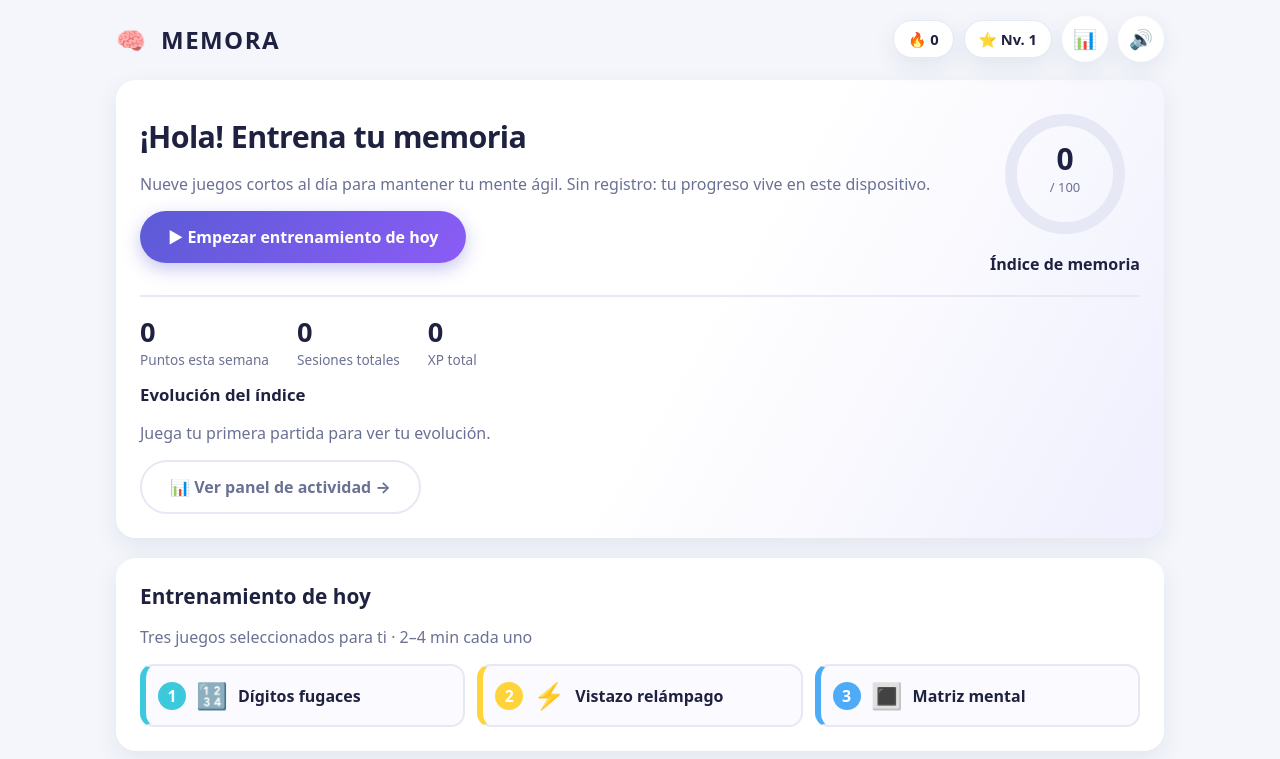
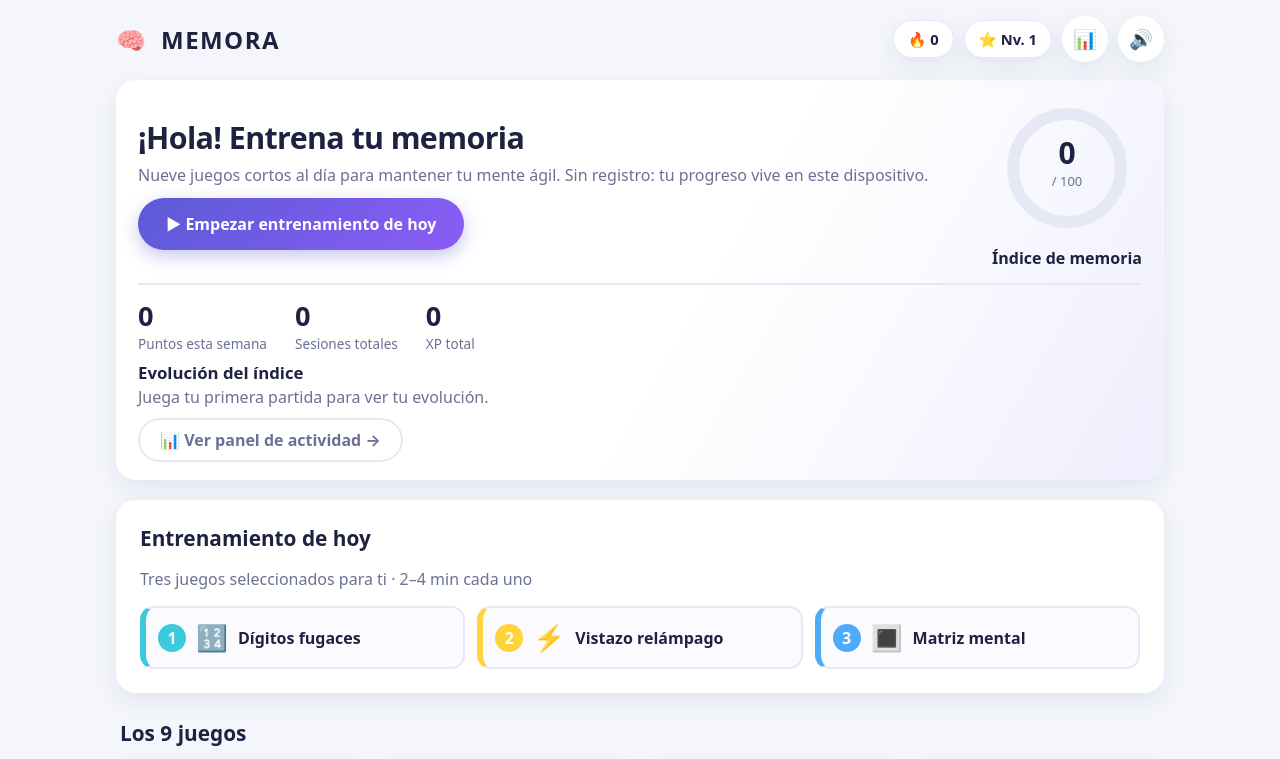
Before and after one commit to jpecinagithub/memora, a React (Vite) app: page / in a window 1280 px wide. Shown: the top 759 px of the page. Built offline with nearby package versions, Linux system fonts and the light colour scheme.

Commit message:
Home: compacta la tarjeta superior (menos padding, márgenes y botón fantasma más pequeño)

```diff
--- a/src/styles.css
+++ b/src/styles.css
@@ -178,6 +178,7 @@ h3 {
 
 .hero {
   background: linear-gradient(120deg, #ffffff 55%, #efeffe 100%);
+  padding: 18px 22px;
 }
 .hero-main {
   display: flex;
@@ -185,10 +186,30 @@ h3 {
   justify-content: space-between;
   gap: 24px;
 }
+.hero-text h1 {
+  margin: 0.1em 0 0.2em;
+}
+.hero-text .muted {
+  margin: 0;
+}
 .hero-progress {
-  margin-top: 20px;
-  padding-top: 16px;
+  margin-top: 14px;
+  padding-top: 12px;
   border-top: 2px solid var(--line);
+}
+.hero-progress h3 {
+  margin: 0 0 2px;
+}
+.hero-progress .muted {
+  margin: 0 0 10px;
+}
+.hero-progress .btn-ghost {
+  padding: 9px 20px;
+  min-height: 0;
+}
+.spark {
+  display: block;
+  margin: 2px 0 10px;
 }
 .hero-text {
   flex: 1;
@@ -198,7 +219,7 @@ h3 {
   margin-top: 0;
 }
 .hero-cta-row {
-  margin-top: 16px;
+  margin-top: 12px;
 }
 .hero-ring {
   text-align: center;
@@ -315,7 +336,7 @@ h3 {
   display: flex;
   gap: 28px;
   flex-wrap: wrap;
-  margin-bottom: 14px;
+  margin-bottom: 8px;
 }
 .stat {
   display: flex;
```
